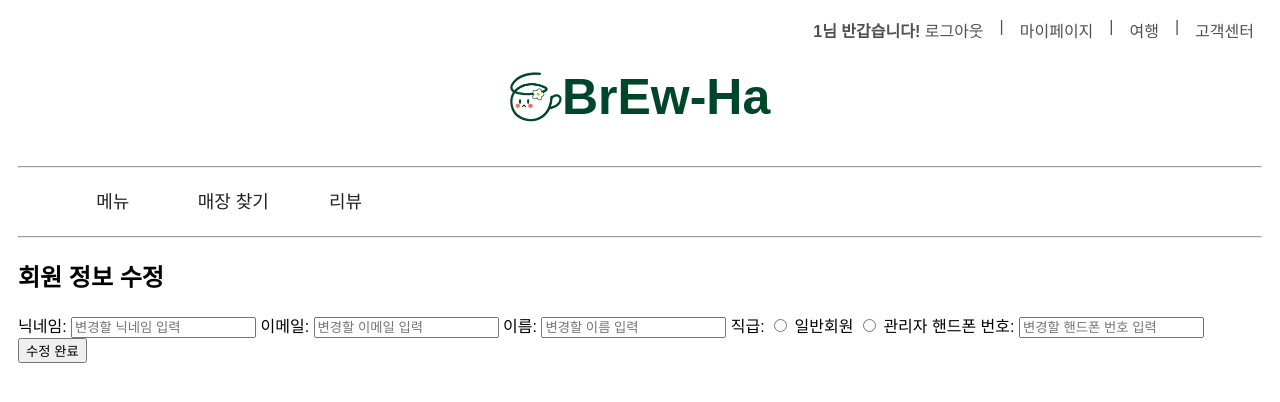
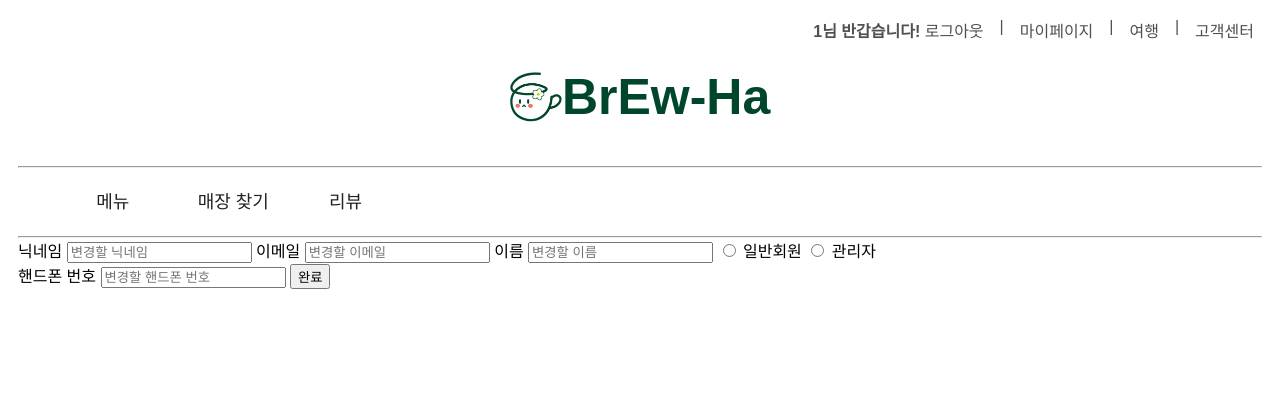
Before and after one commit to SqueezeTheLemon/byteMe, a Flask app: page /edit-info in a window 1280 px wide. Shown: the top 402 px of the page. Run offline with Flask 3, Linux system fonts and the light colour scheme; the visitor is signed in with stand-in values (Sample User, id 1); data that the repository does not hold is empty.

Commit message:
Update edit-info.html
css 수정

```diff
--- a/templates/edit-info.html
+++ b/templates/edit-info.html
@@ -1,25 +1,26 @@
 {% extends "index.html" %}
 {% block section %}
 <main id="main-content">
-        <h1>회원 정보 수정</h1>
+    <div class="edit-css">
         <form action="/edit_account" method="POST">
-            <label for="nickname">닉네임:</label>
-            <input type="text" id="nickname" name="nickname" placeholder="변경할 닉네임 입력">
+            <label for="nickname">닉네임</label>
+            <input type="text" id="nickname" name="nickname" placeholder="변경할 닉네임">
 
-            <label for="email">이메일:</label>
-            <input type="email" id="email" name="email" placeholder="변경할 이메일 입력">
+            <label for="email">이메일</label>
+            <input type="email" id="email" name="email" placeholder="변경할 이메일">
 
-            <label for="name">이름:</label>
-            <input type="text" id="name" name="name" placeholder="변경할 이름 입력">
+            <label for="name">이름</label>
+            <input type="text" id="name" name="name" placeholder="변경할 이름">
 
-            <label>직급:</label>
+
             <label><input type="radio" name="position" value="user"> 일반회원</label>
-            <label><input type="radio" name="position" value="admin"> 관리자</label>
+            <label><input type="radio" name="position" value="admin"> 관리자</label></br>
 
-            <label for="phone">핸드폰 번호:</label>
-            <input type="tel" id="phone" name="phone" placeholder="변경할 핸드폰 번호 입력">
+            <label for="phone">핸드폰 번호</label>
+            <input type="tel" id="phone" name="phone" placeholder="변경할 핸드폰 번호">
 
-            <button type="submit">수정 완료</button>
+            <button type="submit">완료</button>
         </form>
+    </div>
 </main>
 {% endblock section %}
```
